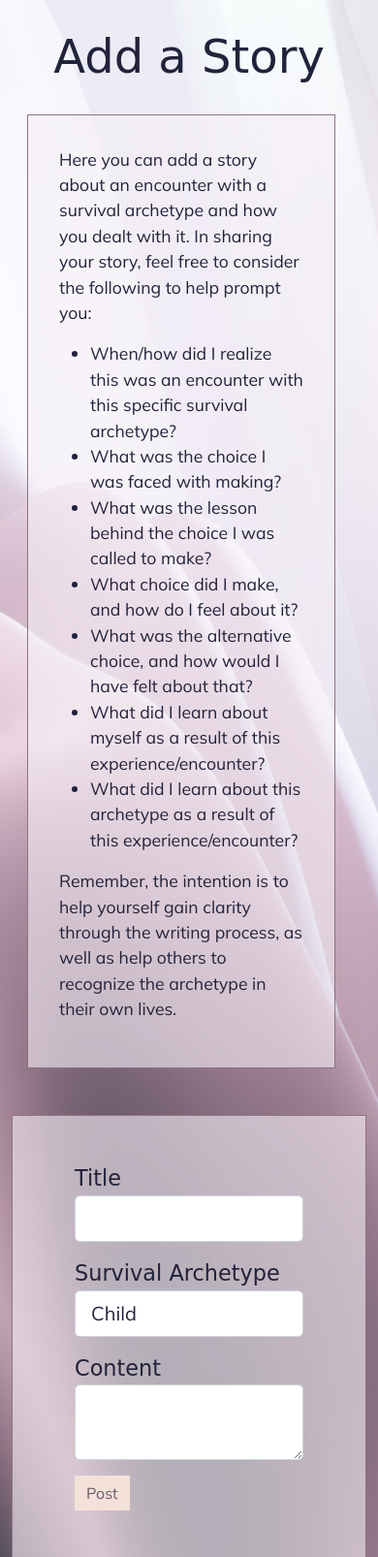
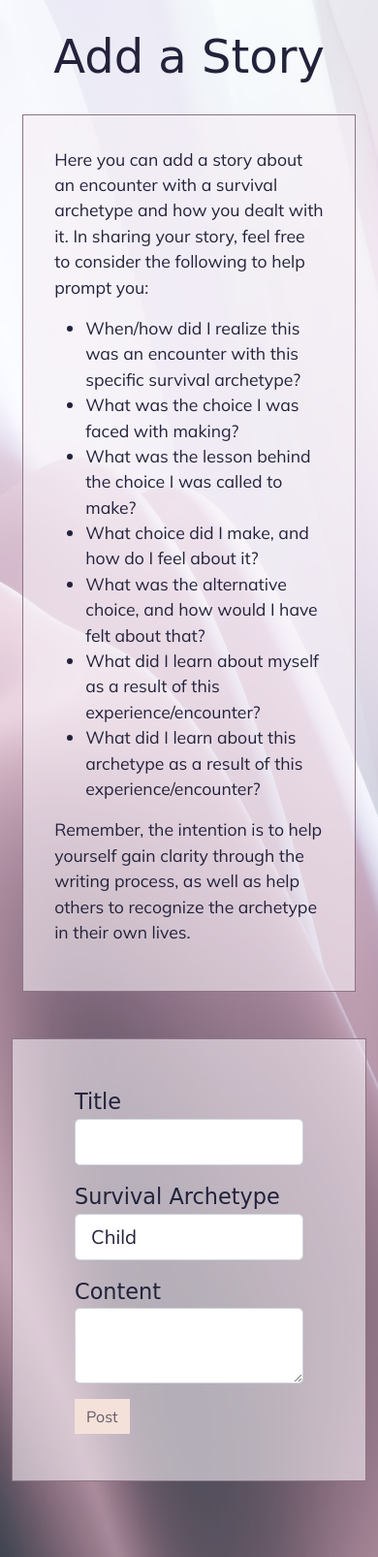
Before and after one commit to catt-tung/archetypes-flask-app, a Flask app: page /create in a window 390 px wide. Shown: the part 74-1680 px from the top of the page at 97% size. Run offline with Flask 2, Linux system fonts and the light colour scheme; the visitor is signed in with stand-in values (Sample User, id 1); data comes from the database, SQL or seed files in the repository; parts of the project's set-up code (start-up, migrations or seed data) failed here and were passed over; some web fonts are replaced.

Commit message:
Add a story mobile view

```diff
--- a/myapp/static/base.css
+++ b/myapp/static/base.css
@@ -250,4 +250,7 @@ cite, figcaption {
   .center-this-text-mobile {
     text-align: center;
   }
+  #add-a-story {
+    margin: 0rem 0.7rem 3rem 0.7rem;
+  }
 }
```
